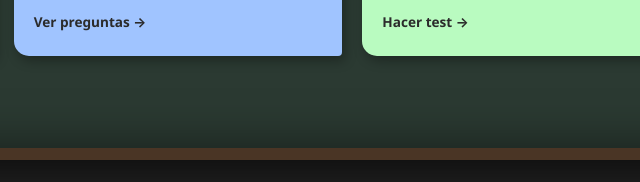
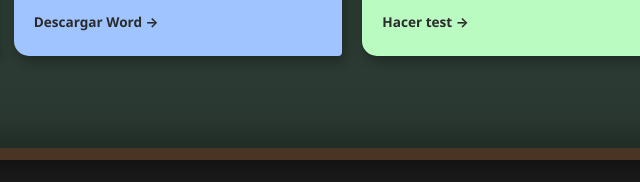
Before and after one commit to palabrasyfrasesperdidas-dotcom/APSD, a plain HTML site: page asignaturas/destrezas-sociales.html in a window 1280 px wide. Shown: the part 541-723 px from the top of the page, 462-1102 px from the left. Drawn offline with Linux system fonts and the light colour scheme.

Commit message:
Update destrezas-sociales.html

```diff
--- a/asignaturas/destrezas-sociales.html
+++ b/asignaturas/destrezas-sociales.html
@@ -203,12 +203,12 @@
             </a>
 
             <!-- 2. Preguntas para preparar el examen -->
-<a href="preguntas-examen-destrezas-sociales-ud1.docx" class="section-card c-blue" download>
+            <a href="preguntas-examen-destrezas-sociales-ud1.docx" class="section-card c-blue" download>
                 <div>
                     <h3>Preguntas para preparar el examen</h3>
                     <p>Repertorio de preguntas clave y actividades de repaso orientadas al examen.</p>
                 </div>
-                <span style="font-size: 0.85em; font-weight: bold; margin-top: 15px;">Ver preguntas &rarr;</span>
+                <span style="font-size: 0.85em; font-weight: bold; margin-top: 15px;">Descargar Word &rarr;</span>
             </a>
 
             <!-- 3. Test -->
```
